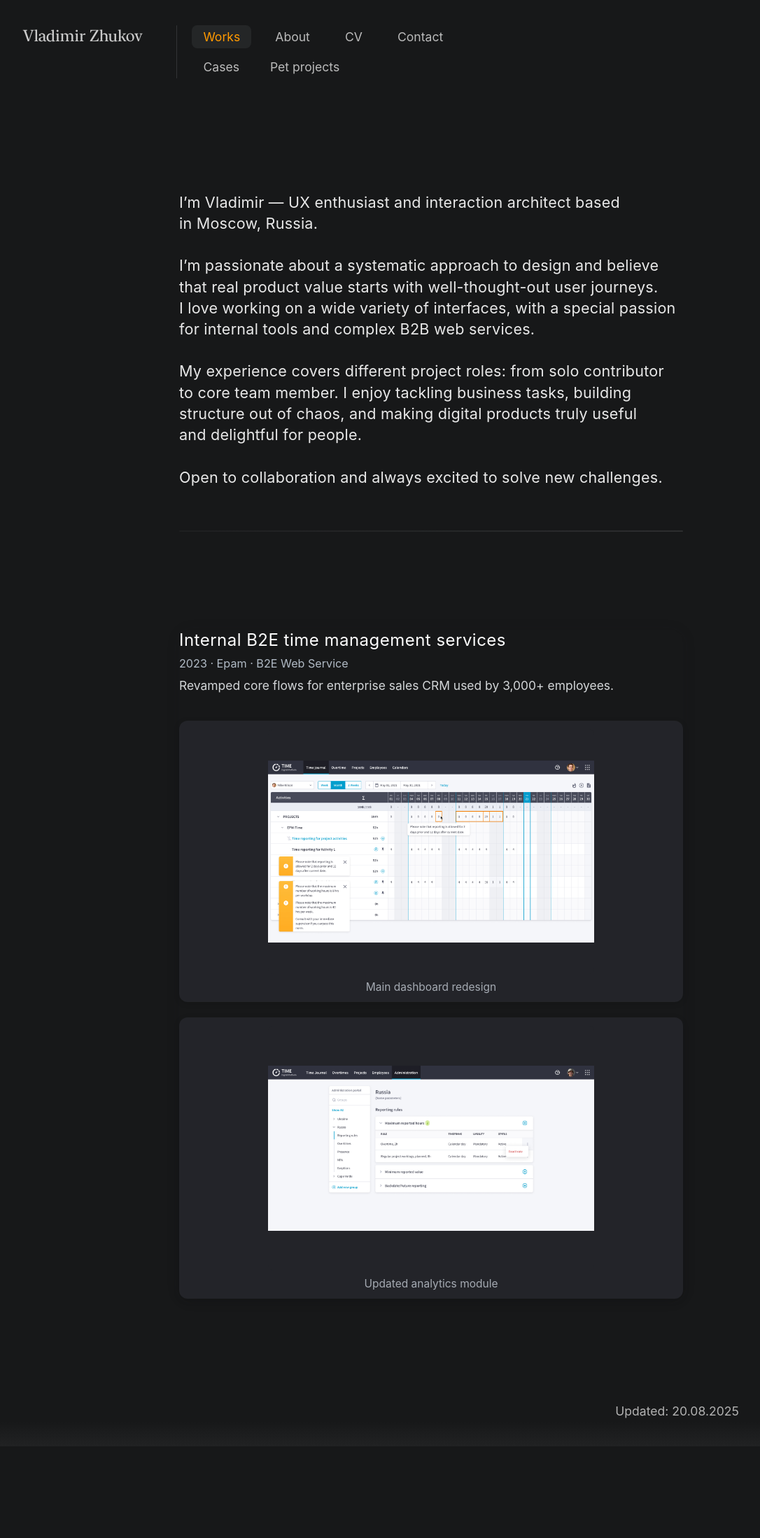
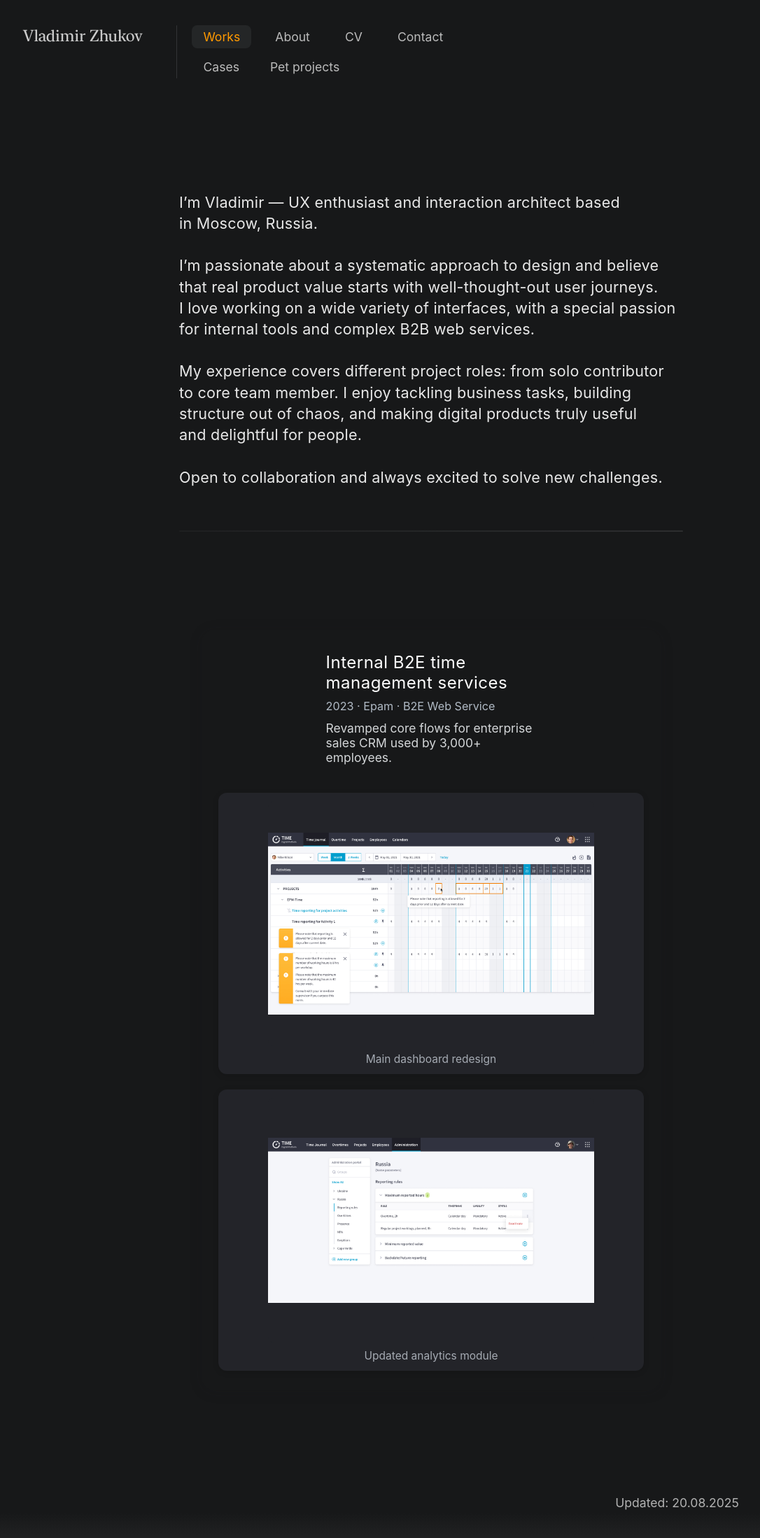
Before and after one commit to uxiscool/experience, a Jekyll site: the page built from index.md, in a window 1280 px wide. Shown: the whole page at 70% size, without its empty margins (24-1110 px from the left). Built offline with Jekyll 4.4.1, drawn with Linux system fonts in a browser that asks for light colours; before the commit the page ends 2067 px from its top, so only the background shows below that.

Commit message:
Add files via upload

```diff
--- a/css/main.css
+++ b/css/main.css
@@ -297,12 +297,16 @@ section { padding-top: 2rem; }
   display: flex;
   flex-direction: column;
   gap: 24px;
+    margin: 0 clamp(16px, 2.5vw, 32px);
+  padding: 32px clamp(16px, 2vw, 24px) 28px;
 }
 .case-meta2 {
   display: flex;
   flex-direction: column;
   gap: 7px;
   margin-bottom: 12px;
+  padding-left: clamp(0px, 12vw, 280px);
+  padding-right: clamp(0px, 12vw, 280px);
   /*padding-left: 237px;
   padding-right: 237px;
    background: #424b63; */
@@ -317,6 +321,14 @@ section { padding-top: 2rem; }
   margin: 2px 0 4px;
   white-space: nowrap;
 }
+
+@media (max-width: 980px) {
+  .case-meta2 {
+    padding-left: clamp(0px, 5vw, 24px);
+    padding-right: clamp(0px, 5vw, 24px);
+  }
+}
+
 .case-title-row {
   display: flex;
   align-items: center;
@@ -354,7 +366,7 @@ section { padding-top: 2rem; }
 .case-summary2 { font-size: 1.09rem; color: #e2e5e7; opacity: .93; }
 
 .case-gallery {
-  display: grid;
+ display: grid;
   grid-template-columns: repeat(auto-fit, minmax(350px, 1fr));
   gap: 22px;
   margin-top: 4px;
```
